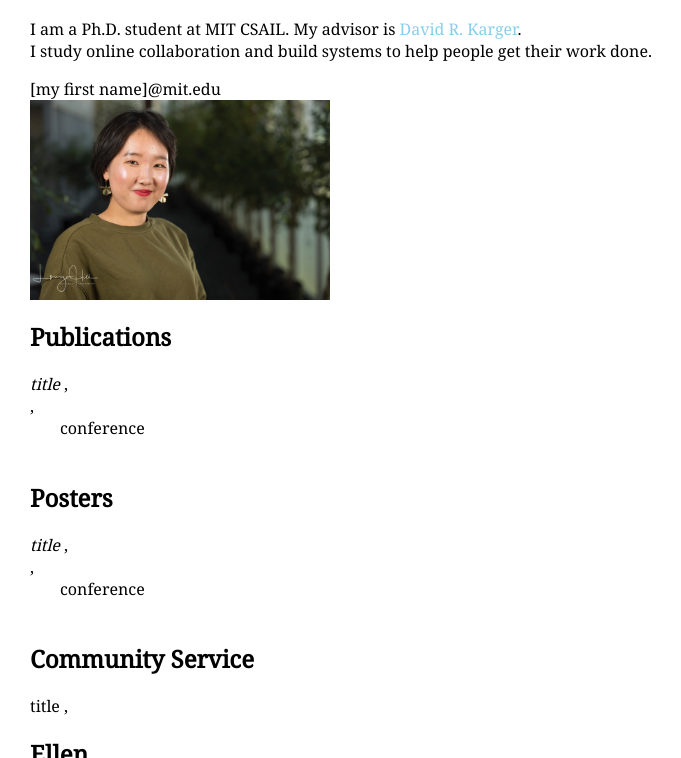
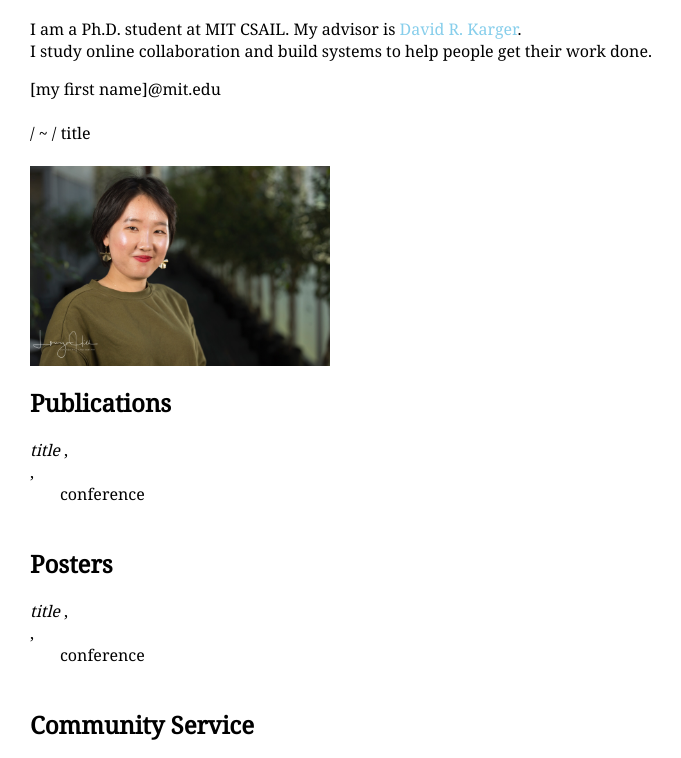
Before and after one commit to soyapark/website, a plain HTML site: page index.html in a window 1280 px wide. Shown: the part 54-812 px from the top of the page, without its empty margins (0-681 px from the left). Drawn offline with Linux system fonts and the light colour scheme; no server answers.

Commit message:
Add travel

```diff
--- a/index.html
+++ b/index.html
@@ -99,7 +99,13 @@
 	I am a <a title="first-year Ph.D. student" style="color:black;cursor:auto;">Ph.D. student</a> at MIT CSAIL. My advisor is <a onclick="trackOutboundLink('http://people.csail.mit.edu/karger/','link '+ ' karger', this);return false;">David R. Karger</a>.
 	<br>I study online collaboration and build systems to help people get their work done.
 	</p>
-	[my first name]@mit.edu<br/>
+	[my first name]@mit.edu<br/><br/>
+
+	<div property='travel' mv-multiple>
+		<div style="display:[if(to < $today, none, inline)]">
+			<span>[if(year($today)==year(from), '', year(from))] [month(from)]/[day(from)] ~ [if(year($today)==year(to), '', year(to))] [month(to)]/[day(to)] [title]</span>
+		</div>
+	</div><br/>
 
 	<img style="width:300;" src='headshot.JPG'/>
 
```
